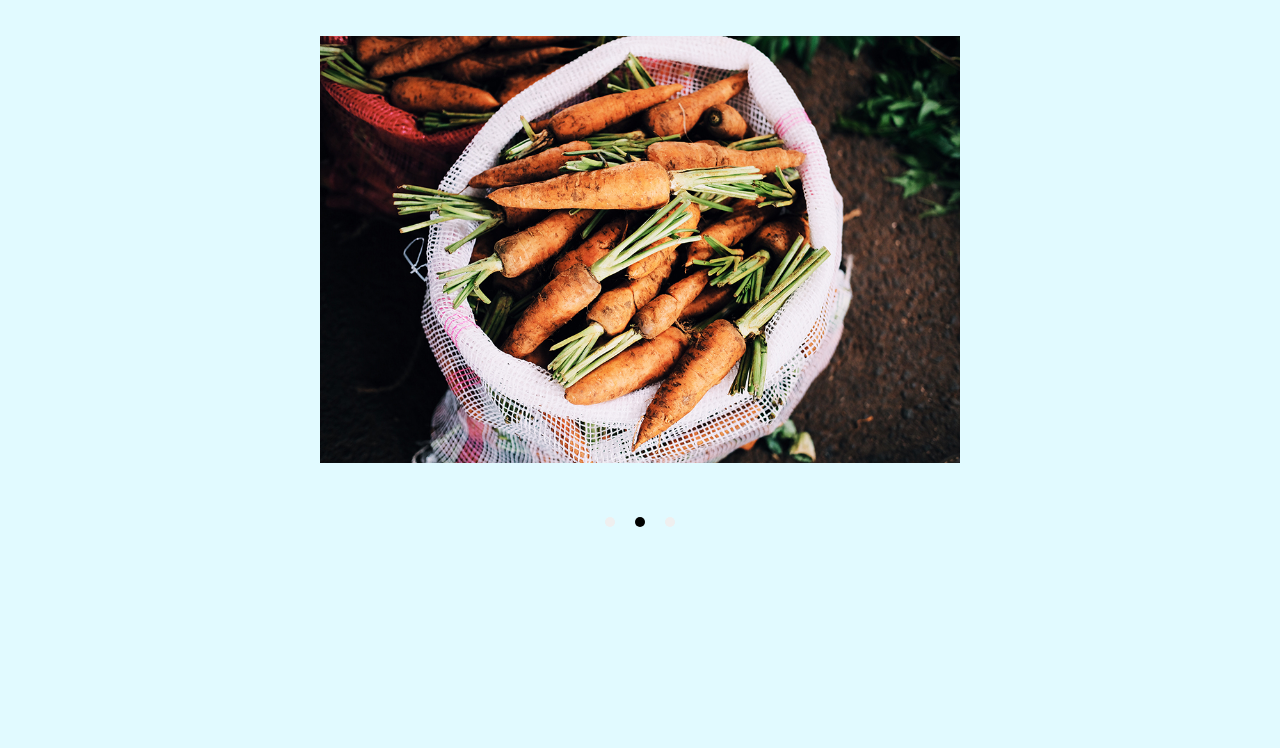
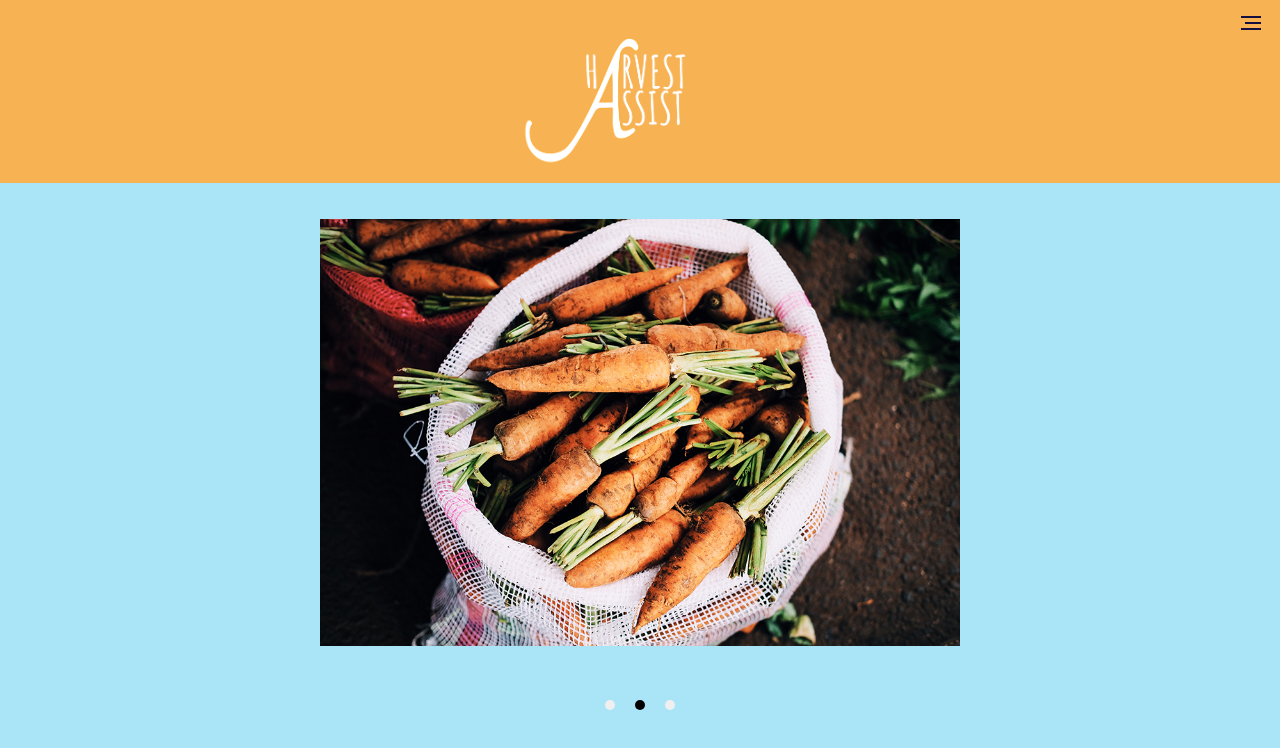
Before and after one commit to beefan/veggie-farm-assistant, a Vue app in the folder vue/frontend/: page / in a window 1280 px wide. Shown: the top 748 px of the page. Built offline with nearby package versions, Linux system fonts and the light colour scheme; a web font is replaced by a local one.

Commit message:
push homepage

```diff
--- /dev/null
+++ b/vue/frontend/src/components/Burger.vue
@@ -0,0 +1,112 @@
+<template>
+    <div id="burger"
+         :class="{ 'active' : isBurgerActive }"
+         @click.prevent="toggle">
+        <slot>
+            <button type="button" class="burger-button" title="Menu">
+                <span class="hidden">Toggle menu</span>
+                <span class="burger-bar burger-bar--1"></span>
+                <span class="burger-bar burger-bar--2"></span>
+                <span class="burger-bar burger-bar--3"></span>
+            </button>
+        </slot>
+    </div>
+</template>
+<script>
+    import { store, mutations } from '@/store.js'
+
+    export default {
+        computed: {
+            isBurgerActive() {
+                return store.isNavOpen
+            }
+        },
+        methods: {
+            toggle() {
+                mutations.toggleNav()
+            }
+        }
+    }
+</script>
+
+<style>
+   .hidden {
+        visibility: hidden;
+    }
+
+    button {
+        cursor: pointer;
+    }
+
+    /* remove blue outline */
+    button:focus {
+        outline: 0;
+    }
+
+    .burger-button {
+        position: relative;
+        height: 30px;
+        width: 32px;
+        display: block;
+        z-index: 999;
+        border: 0;
+        border-radius: 0;
+        background-color: transparent;
+        pointer-events: all;
+        transition: transform .6s cubic-bezier(.165,.84,.44,1);
+    }
+
+    .burger-bar {
+        background-color: #130f40;
+        position: absolute;
+        top: 50%;
+        right: 6px;
+        left: 6px;
+        height: 2px;
+        width: auto;
+        margin-top: -1px;
+        transition: transform .6s cubic-bezier(.165,.84,.44,1),opacity .3s cubic-bezier(.165,.84,.44,1),background-color .6s cubic-bezier(.165,.84,.44,1);
+    }
+
+    .burger-bar--1 {
+        -webkit-transform: translateY(-6px);
+        transform: translateY(-6px);
+    }
+
+    .burger-bar--2 {
+        transform-origin: 100% 50%;
+        transform: scaleX(.8);
+    }
+
+    .burger-button:hover .burger-bar--2 {
+        transform: scaleX(1);
+    }
+
+    .no-touchevents .burger-bar--2:hover {
+        transform: scaleX(1);
+    }
+
+    .burger-bar--3 {
+        transform: translateY(6px);
+    }
+
+    #burger.active .burger-button {
+        transform: rotate(-180deg);
+    }
+
+    #burger.active .burger-bar {
+        background-color: #fff;
+    }
+
+    #burger.active .burger-bar--1 {
+        transform: rotate(45deg)
+    }
+
+    #burger.active .burger-bar--2 {
+        opacity: 0;
+    }
+
+    #burger.active .burger-bar--3 {
+        transform: rotate(-45deg)
+    }
+</style>
--- /dev/null
+++ b/vue/frontend/src/components/Sidebar.vue
@@ -0,0 +1,61 @@
+<template>
+    <div class="sidebar">
+        <div class="sidebar-backdrop" @click="closeSidebarPanel" v-if="isPanelOpen"></div>
+        <transition name="slide">
+            <div v-if="isPanelOpen"
+                 class="sidebar-panel">
+                <slot></slot>
+            </div>
+        </transition>
+    </div>
+</template>
+<script>
+    import { store, mutations } from '@/store.js'
+
+    export default {
+        methods: {
+            closeSidebarPanel: mutations.toggleNav
+        },
+        computed: {
+            isPanelOpen() {
+                return store.isNavOpen
+            }
+        }
+    }
+</script>
+
+<style>
+    .slide-enter-active,
+    .slide-leave-active
+    {
+        transition: transform 0.4s ease;
+    }
+
+    .slide-enter,
+    .slide-leave-to {
+        transform: translateX(-100%);
+        transition: all 150ms ease-in 0s
+    }
+
+    .sidebar-backdrop {
+        background-color: rgba(0,0,0,.5);
+        width: 100vw;
+        height: 100vh;
+        position: fixed;
+        top: 0;
+        left: 0;
+        cursor: pointer;
+    }
+
+    .sidebar-panel {
+        overflow-y: auto;
+        background-color: #130f40;
+        position: fixed;
+        left: 0;
+        top: 0;
+        height: 100vh;
+        z-index: 999;
+        padding: 3rem 20px 2rem 20px;
+        width: 200px;
+    }
+</style>
--- /dev/null
+++ b/vue/frontend/src/store.js
@@ -0,0 +1,13 @@
+import Vue from "vue";
+
+// save our state (isPanel open or not)
+export const store = Vue.observable({
+    isNavOpen: false
+});
+
+// We call toggleNav anywhere we need it in our app
+export const mutations = {
+    toggleNav() {
+        store.isNavOpen = !store.isNavOpen
+    }
+};
--- a/vue/frontend/src/styles/style.scss
+++ b/vue/frontend/src/styles/style.scss
@@ -1,6 +1,8 @@
     //page background
     body {
-    background-color: #e1faff;
+        background: #a9e4f7;
+        background: linear-gradient(-76deg, #a9e4f7 0%, #0fb4e7 100%) no-repeat top-left;
+        border: 0;
         padding: 0;
         margin: 0;
         width: 100%;
@@ -534,7 +536,7 @@
         font-family: 'Amatic SC', cursive;
         padding: 0;
         cursor: pointer;
-    font-size: 3rem;
+        font-size: 5rem;
         width: 80%;
         text-align: center;
     }
@@ -544,10 +546,39 @@
     }
 
     //landing page css
+    img.mainLogo {
+        display: block;
+        width: 20%;
+        margin-left: auto;
+        margin-right: auto;
+    }
+
     div.headerMain {
+        align-self: center;
+        justify-content: center;
+        display: flex;
         background-color: #f7b254;
         width: 100%;
-    height: 40%;
+        height: 15%;
+        font-family: 'Amatic SC', cursive;
+    }
+
+    .main-nav {
+        display: flex;
+        justify-content: center;
+        padding: 0.5rem 0.8rem;
+    }
+
+    ul.sidebar-panel-nav {
+        list-style-type: none;
+    }
+
+    ul.sidebar-panel-nav>li>a {
+        color: #fff;
+        text-decoration: none;
+        font-size: 1.5rem;
+        display: block;
+        padding-bottom: 0.5em;
     }
 
     div.imgSlider {
@@ -562,5 +593,9 @@
         margin-left: auto;
     }
 
+    img.mainImages:hover {
+        opacity: 80%;
+    }
+
     @import url('https://fonts.googleapis.com/css2?family=Amatic+SC:wght@700&display=swap');
     @import url('https://fonts.googleapis.com/css2?family=Muli:ital,wght@0,200;0,300;0,400;0,500;0,600;0,700;0,800;0,900;1,200;1,300;1,400;1,500;1,600;1,700;1,800;1,900&display=swap');
--- a/vue/frontend/src/views/Homepage.vue
+++ b/vue/frontend/src/views/Homepage.vue
@@ -1,8 +1,23 @@
 <template>
 <body>
-    <div class="headerMain">
-    </div>
-     <br><br>
+<div class="headerMain">
+<div id="app">
+   <nav class="main-nav">
+     <div class="logo">
+       <router-link :to="{ name: 'home' }"><img class="mainLogo" :src="logo" /></router-link>
+     </div>
+     <Burger></Burger>
+   </nav>
+   <Sidebar>
+     <ul class="sidebar-panel-nav">
+       <li><router-link :to="{ name: 'home' }">Home</router-link></li>
+       <li><router-link :to="{ name: 'login' }">Login</router-link></li>
+       <li><a href="#contact">Contact</a></li>
+     </ul>
+   </Sidebar>
+   </div>
+</div>
+<br><br>
 <section class="bodyMain">
 
     <div class="imgSlider">
@@ -27,30 +42,27 @@
 
 <script>
 import { Carousel, Slide } from 'vue-carousel';
+import Burger from '../components/Burger.vue';
+import Sidebar from '../components/Sidebar.vue';
+
 export default {
     name: 'home',
-
     components: {
     Carousel,
-    Slide
+    Slide,
+    Burger,
+   Sidebar,
+
   },
 
     data() {
         return {
             seedlings: require('../images/seedlings.jpg'),
             harvest: require('../images/harvest.jpg'),
-            farm: require('../images/farm.jpg')
+            farm: require('../images/farm.jpg'),
+            logo: require('../images/harvestassistlogo.png')
         }
 
     }
 };
 </script>
-<style scoped>
-
-</style>
-
-<style scoped>
-div#app{
-    visibility: hidden;
-}
-</style>
--- a/vue/frontend/src/views/Login.vue
+++ b/vue/frontend/src/views/Login.vue
@@ -1,4 +1,23 @@
 <template>
+<body>
+    <div class="headerMain">
+<div id="app">
+   <nav class="main-nav">
+     <div class="logo">
+       <router-link :to="{ name: 'home' }"><img class="mainLogo" :src="logo" /></router-link>
+     </div>
+     <Burger></Burger>
+   </nav>
+   <Sidebar>
+     <ul class="sidebar-panel-nav">
+       <li><router-link :to="{ name: 'home' }">Home</router-link></li>
+       <li><router-link :to="{ name: 'login' }">Login</router-link></li>
+       <li><a href="#contact">Contact</a></li>
+     </ul>
+   </Sidebar>
+   </div>
+</div>
+     <br><br>
   <div id="login" class="text-center">
     <form class="form-signin" @submit.prevent="login">
       <h1 class="h3 mb-3 font-weight-normal">Please Sign In</h1>
@@ -37,16 +56,23 @@
     </form>
 
   </div>
+  </body>
 </template>
 
 <script>
 import auth from '../auth';
+import Burger from '../components/Burger.vue';
+import Sidebar from '../components/Sidebar.vue';
 
 export default {
   name: 'login',
-  components: {},
+  components: {
+    Burger,
+   Sidebar,
+  },
   data() {
     return {
+      logo: require('../images/harvestassistlogo.png'),
       user: {
         username: '',
         password: '',
```
Also changed, not shown: vue/frontend/src/images/seedlings.jpg, 1 other file (tests, documents, lock files or other folders). Lines whose indentation alone changed are shown as unchanged.
